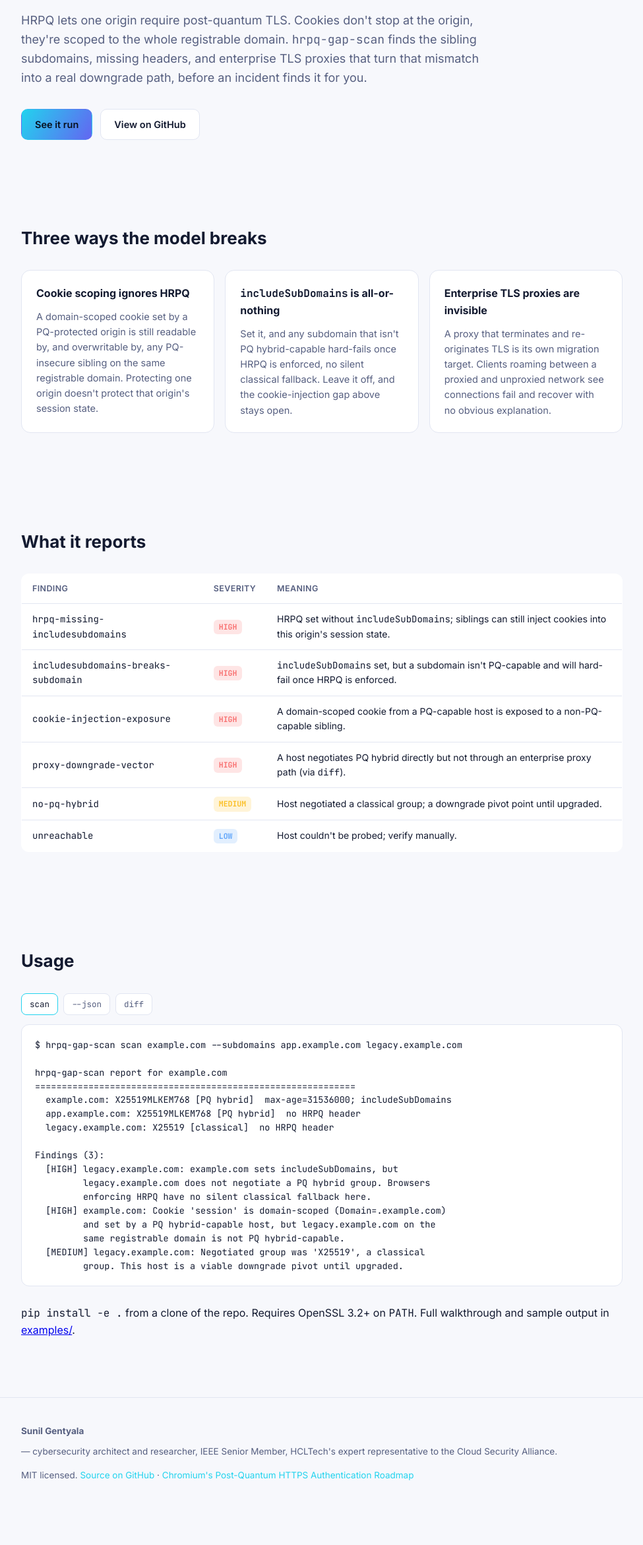
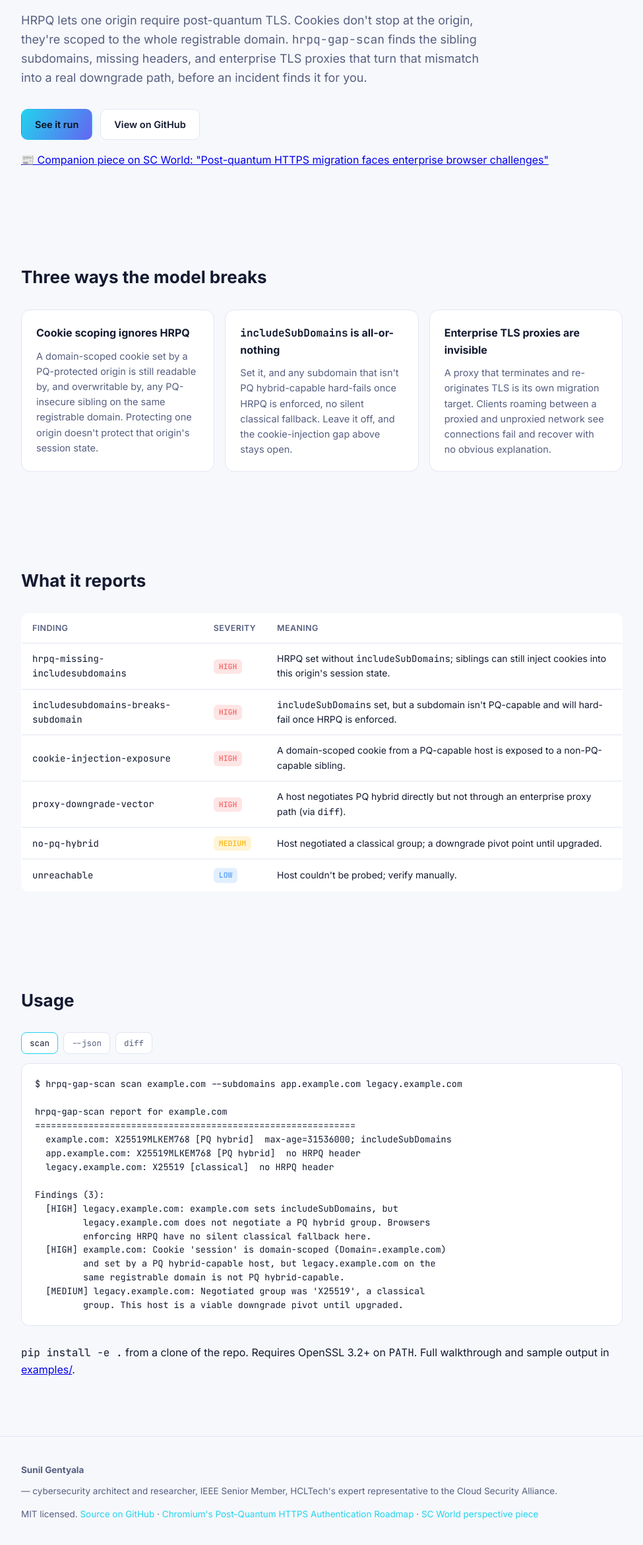
Before and after one commit to sunilgentyala/hrpq-gap-scan, a plain HTML site: page docs/index.html in a window 1280 px wide. Shown: the part 313-2654 px from the top of the page at 66% size, without its empty margins (152-1127 px from the left). Before the commit the page ends 2633 px from the top, so only its background shows below. Drawn offline with Linux system fonts and the light colour scheme.

Commit message:
Link SC World companion perspective piece in README and site
Cross-references "Post-quantum HTTPS migration faces enterprise browser
challenges" (SC World, Jul 2026) as the narrative companion to this tool.

```diff
--- a/docs/index.html
+++ b/docs/index.html
@@ -51,6 +51,11 @@
       <a class="btn btn-primary" href="#usage">See it run</a>
       <a class="btn btn-ghost" href="https://github.com/sunilgentyala/hrpq-gap-scan" target="_blank" rel="noopener">View on GitHub</a>
     </div>
+    <p style="margin-top:18px;">
+      <a href="https://www.scworld.com/perspective/post-quantum-https-migration-faces-enterprise-browser-challenges" target="_blank" rel="noopener">
+        &#128240; Companion piece on SC World: "Post-quantum HTTPS migration faces enterprise browser challenges"
+      </a>
+    </p>
   </div>
 </section>
 
@@ -197,7 +202,8 @@ Proxy vantage-point differences (1):
     </div>
     <p style="margin-top:14px;">
       MIT licensed. <a href="https://github.com/sunilgentyala/hrpq-gap-scan" target="_blank" rel="noopener">Source on GitHub</a> &middot;
-      <a href="https://www.chromium.org/Home/chromium-security/post-quantum-auth-roadmap/" target="_blank" rel="noopener">Chromium's Post-Quantum HTTPS Authentication Roadmap</a>
+      <a href="https://www.chromium.org/Home/chromium-security/post-quantum-auth-roadmap/" target="_blank" rel="noopener">Chromium's Post-Quantum HTTPS Authentication Roadmap</a> &middot;
+      <a href="https://www.scworld.com/perspective/post-quantum-https-migration-faces-enterprise-browser-challenges" target="_blank" rel="noopener">SC World perspective piece</a>
     </p>
   </div>
 </footer>
```
Also changed, not shown: 1 other file.
